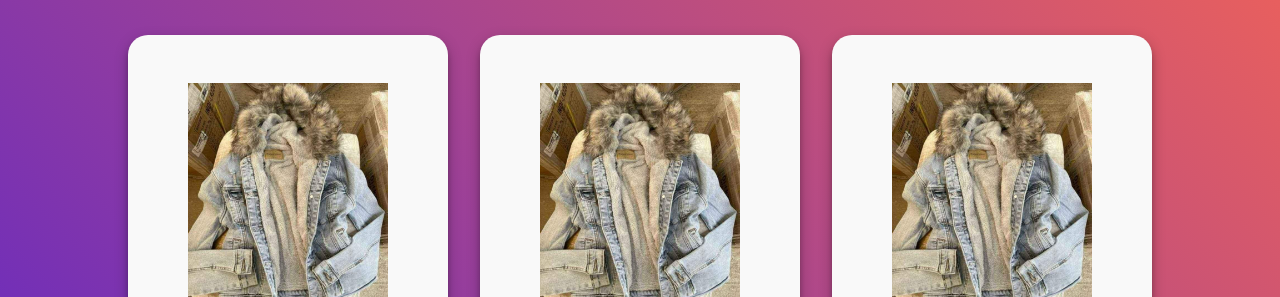
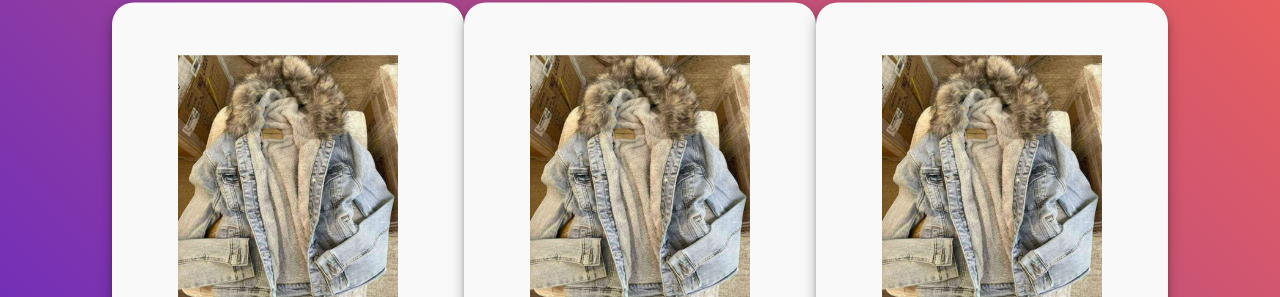
Before and after one commit to ansalaza62/MEZCLILLAS, a plain HTML site: page index.html in a window 1280 px wide. Shown: the part 61-358 px from the top of the page. Drawn offline with Linux system fonts and the light colour scheme.

Commit message:
commillas borradas

```diff
--- a/style.css
+++ b/style.css
@@ -41,7 +41,7 @@ body {
 
 
 }
-.card-wrapper: {
+.card-wrapper {
     transform: scale(1.1);
 }
 .card-header{
```
